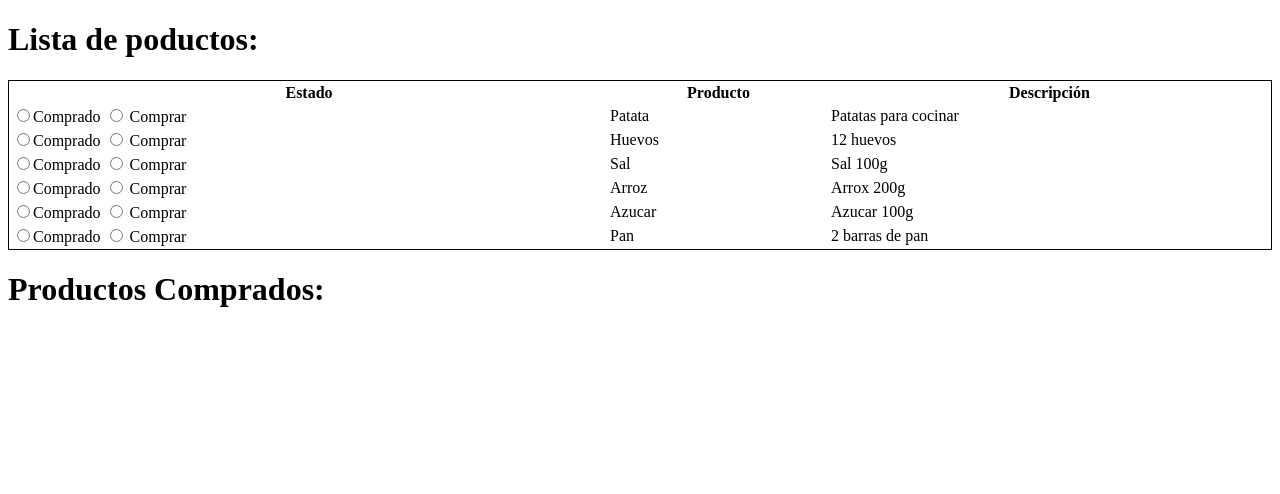
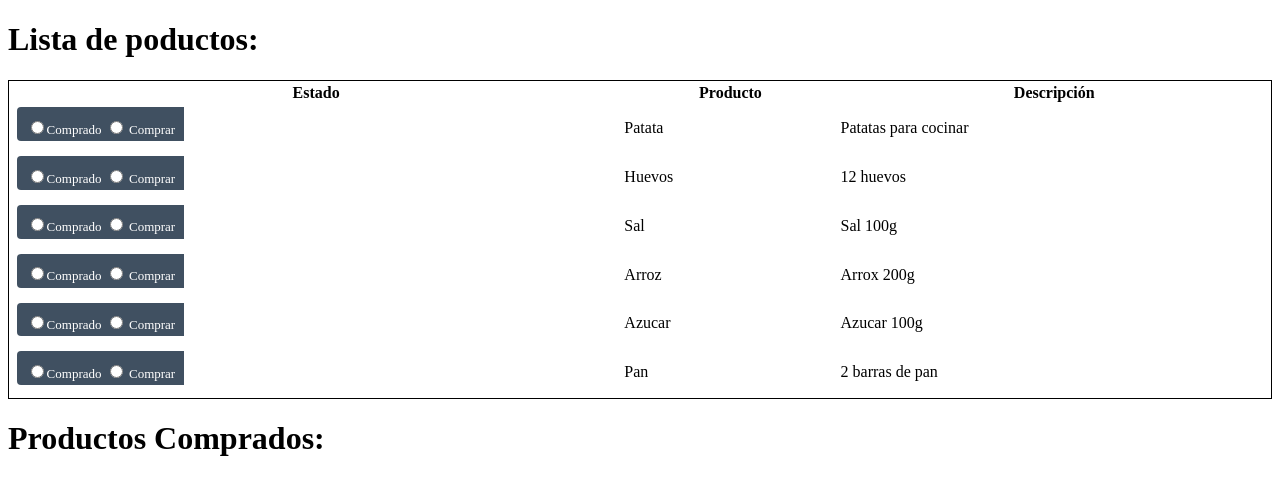
Before and after one commit to lvaqueiroperez/SXE_EjerListaCompra, an Angular app: page / in a window 1280 px wide. Shown: the top 494 px of the page. Built offline with nearby package versions, Linux system fonts and the light colour scheme.

Commit message:
"Creadas clases en HTML y retocado el CSS "

```diff
--- a/src/app/Clases/productosArray.ts
+++ b/src/app/Clases/productosArray.ts
@@ -1,7 +1,7 @@
 import {Productos} from './productos';
 
 export const PRODUCTOS_ARRAY: Productos[] = [
-
+// da error porque no se ha puesto el atributo de "comprado", pero aún así lo muestra en la web, arreglar?
   {nombre: 'Patata', desc: 'Patatas para cocinar'},
   {nombre: 'Huevos', desc: '12 huevos'},
   {nombre: 'Sal', desc: 'Sal 100g'},
--- a/src/app/productos/productos.component.css
+++ b/src/app/productos/productos.component.css
@@ -0,0 +1,46 @@
+
+.hola{cursor: pointer;
+  position: relative;
+  left: 0;
+  background-color: #EEE;
+  margin: .5em;
+  padding: .3em 0;
+  height: 1.6em;
+  border-radius: 4px;}
+
+.hola {
+  cursor: pointer;
+  position: relative;
+  left: 0;
+  background-color: #EEE;
+  margin: .5em;
+  padding: .3em 0;
+  height: 1.6em;
+  border-radius: 4px;}
+.hola li:hover {
+  color: #607D8B;
+  background-color: #DDD;
+  left: .1em;
+}
+.hola li.selected {
+  background-color: #CFD8DC;
+  color: white;
+}
+.hola li.selected:hover {
+  background-color: #BBD8DC;
+  color: white;
+}
+.hola {
+  display: inline-block;
+  font-size: small;
+  color: white;
+  padding: 0.8em 0.7em 0 0.7em;
+  background-color:#405061;
+  line-height: 1em;
+  position: relative;
+  left: -1px;
+  top: -4px;
+  height: 1.8em;
+  margin-right: .8em;
+  border-radius: 4px 0 0 4px;
+}
--- a/src/app/productos/productos.component.html
+++ b/src/app/productos/productos.component.html
@@ -6,7 +6,7 @@
     <th>Descripción</th>
   </tr>
   <tr *ngFor="let producto of productosA index as i;">
-    <td>
+    <td class = "hola">
       <!--PODEMOS PONER LOS RADIOBUTTONS CON ETIQUETAS EXTERNAS PARA PODER USAR EN ELLOS EL CSS-->
       <input type="radio" name="comprado-{{i}}" value="si" [(ngModel)]="producto.comprado" [value]=true>Comprado
       <input type="radio" name="comprado-{{i}}" value="no" [(ngModel)]="producto.comprado" [value]=false> Comprar
@@ -20,4 +20,4 @@
 <h3 *ngIf="productosA[i].comprado">{{producto.nombre}}Comprado</h3>
 
 </span>
-<!-- COMO CENTRARLOS???-->
+<!--DENTRO DE UNA ETIQUETA PODEMOS PONER UNA PROPIEDAD CLASS PARA DEFINIR UNA CLASE,ACCEDEMOS CON ELLA CON .-->
```
